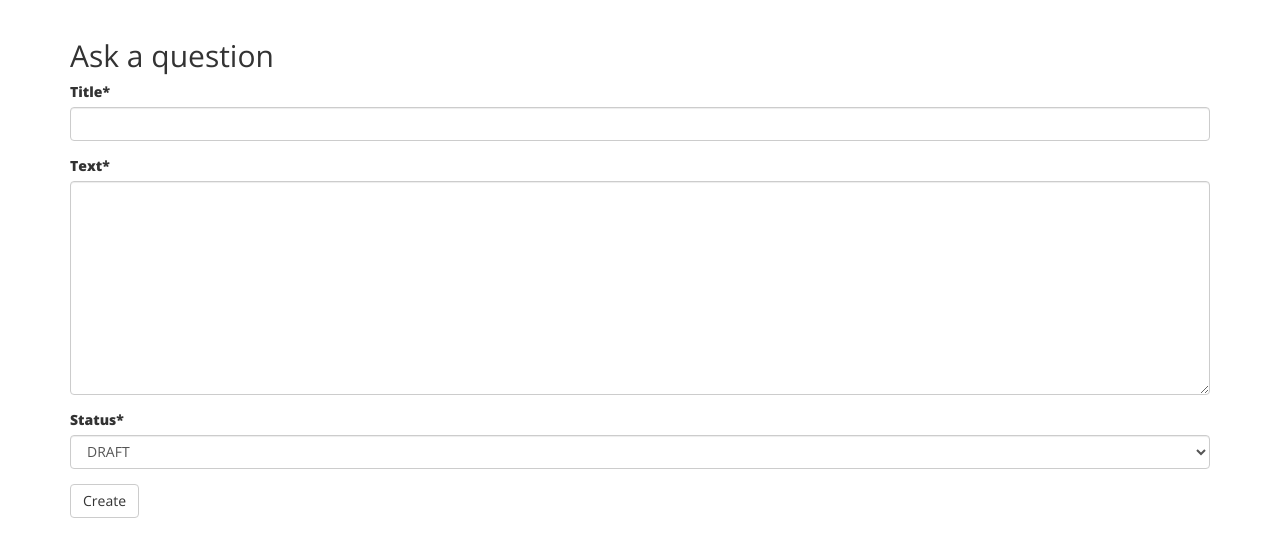
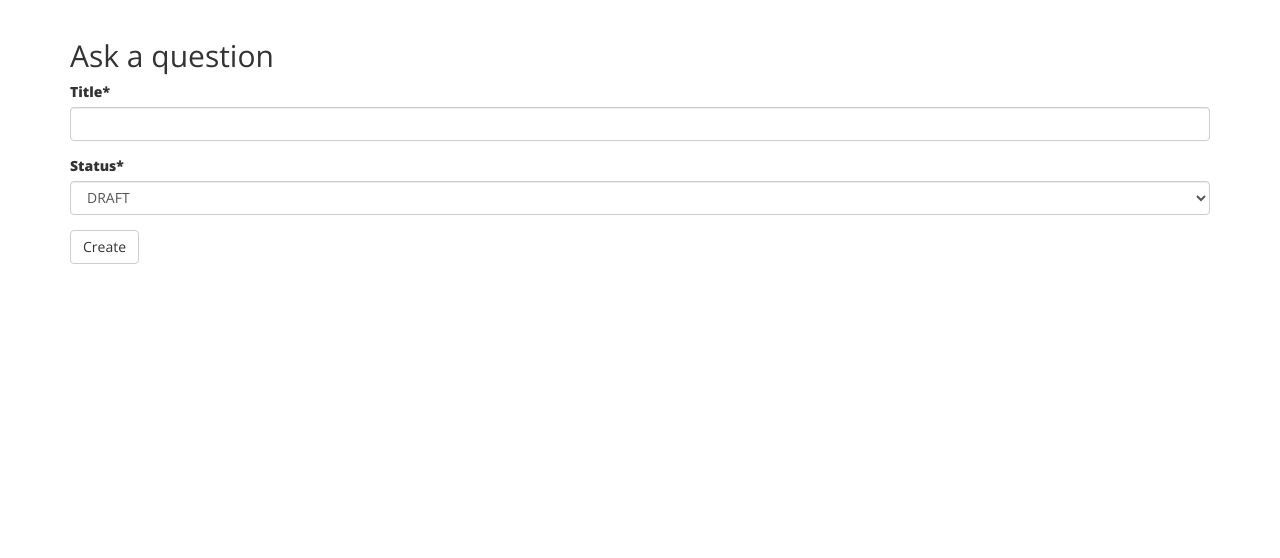
Before and after one commit to gtsyntax/koura_project, a Django app: page /question/create/ in a window 1280 px wide. Shown: the part 51-609 px from the top of the page. Run offline with Django 3.2, Linux system fonts and the light colour scheme; a user stored in the database is signed in; some libraries are stand-ins or nearby versions.

Commit message:
Removed question textField

```diff
--- a/src/question/forms.py
+++ b/src/question/forms.py
@@ -4,7 +4,7 @@ from .models import Question, Answer
 class QuestionForm(forms.ModelForm):
 	class Meta:
 		model = Question
-		fields = ['title', 'text', 'status']
+		fields = ['title', 'status']
 
 class AnswerForm(forms.ModelForm):
 	class Meta:
--- a/src/question/models.py
+++ b/src/question/models.py
@@ -14,7 +14,6 @@ class Question(models.Model):
 		('published', 'PUBLISHED'),
 	)
 	title = models.CharField(max_length=300)
-	text = models.TextField()
 	slug = models.SlugField(max_length=300)
 	created = models.DateTimeField(auto_now_add=True)
 	user = models.ForeignKey(User, related_name="questions")
--- a/src/template/question/detail.html
+++ b/src/template/question/detail.html
@@ -4,7 +4,6 @@
 <div class="row">
 	<div class="col-xs-8">
 		<h2>{{ question.title }}</h2>
-		<p>{{ question.text }}</p>
 
 		{% with answers.count as total_answers %}
 		<p>{{ total_answers }} answers{{ total_answwers|pluralize}}</p>
--- a/src/template/question/list.html
+++ b/src/template/question/list.html
@@ -7,7 +7,6 @@
 {% for question in questions %}
 	<span class="question-date">Question asked &middot; {{ question.created }}</span>
 	<h2 class="question-title"><a href="{{ question.get_absolute_url }}">{{ question.title }}?</a></h2>
-	<p class="question-text">{{ question.text | truncatewords:30 }}</p>
 	<small class="question-user">by {{ question.user }}</small>
 	<br>
 	<hr>
```
Also changed, not shown: src/db.sqlite3, src/question/migrations/0007_remove_question_text.py (added), 2 other files.
